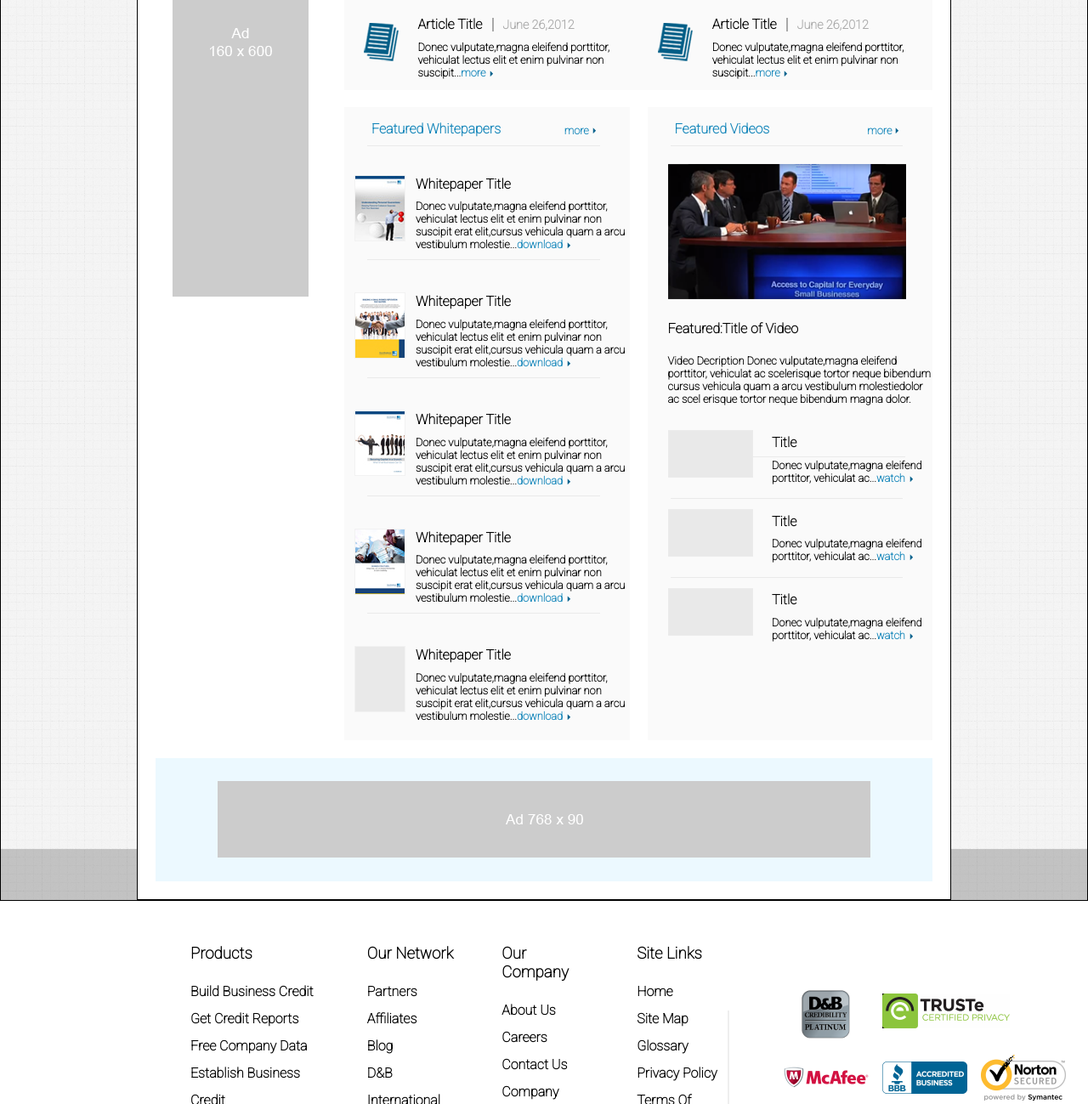
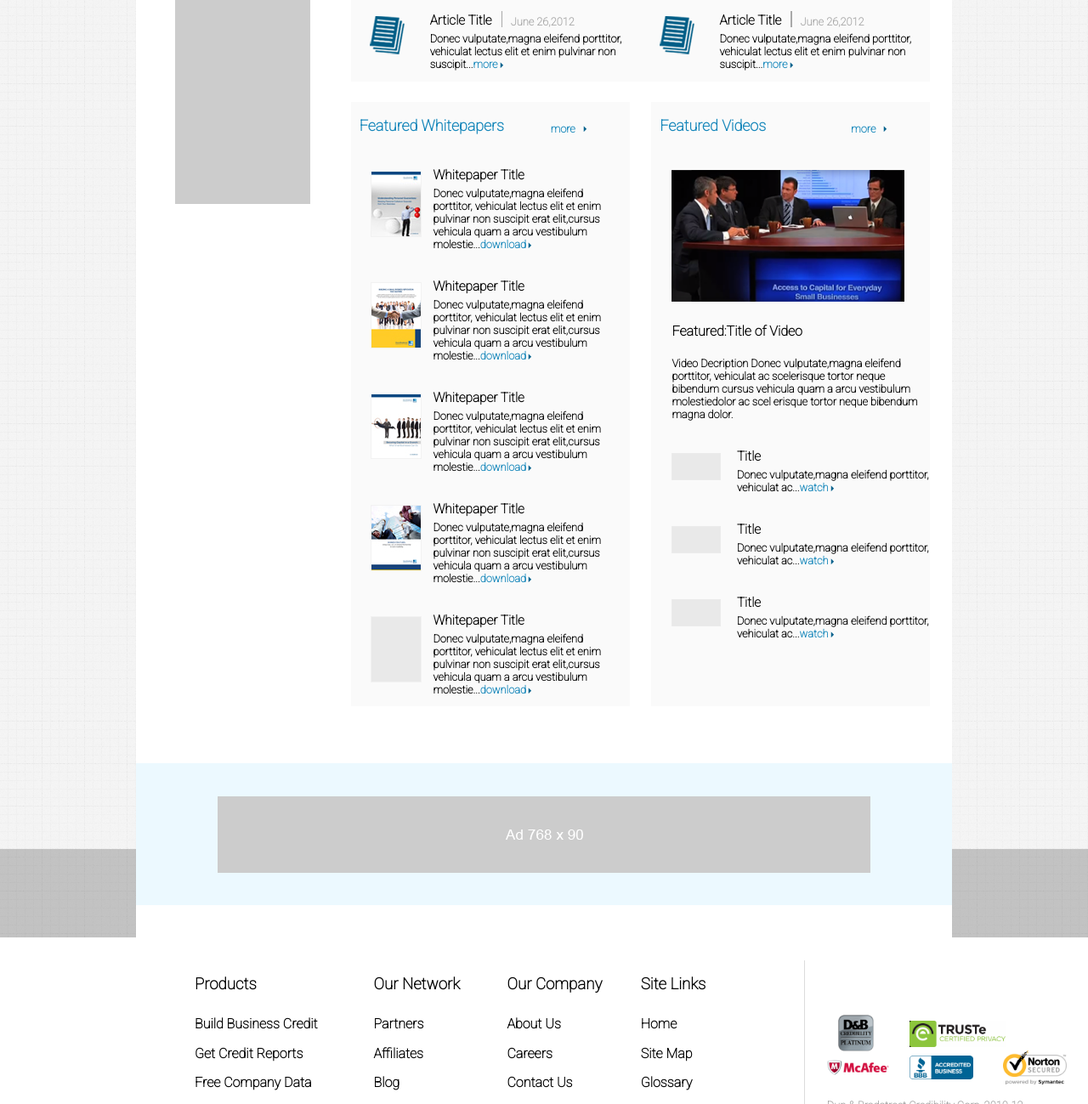
Before and after one commit to SadkiratSingh/Assignment, a plain HTML site: page solution/index.html in a window 1280 px wide. Shown: the part 1501-2800 px from the top of the page at 85% size. Drawn offline with Linux system fonts and the light colour scheme.

```diff
--- a/solution/index.html
+++ b/solution/index.html
@@ -99,6 +99,7 @@
     <!--ALL CONTENT-->
     <div class='content-section'>
         <div class='document' id='allcontent'>
+            <div class='maincontent1'>
                 <!--1-->
                 <div class='maincon-item categories'>
                     <h4>Categories</h4>
@@ -116,7 +117,8 @@
                 <div class='maincon-item leftad'>
                     <img src='images/ad_160x600.png'>
                 </div>
-
+            </div>
+            <div class='maincontent2'>
                 <!--3-->
                 <!--profiles-->
                 <div class='maincon-item company-profiles'>
@@ -326,13 +328,14 @@
                 </div>
                 <!--articles-->
 
+                <div class='morecontent'>
                     <!--5-->
                     <!--whitepapers-->
                     <div class='maincon-item whitepapers '>
                         <div class='content-heading'>
                             <p>Featured Whitepapers</p>
                             <span>more</span>
-                    <img src='images/more_arrow.png'>
+                            <div><img src='images/more_arrow.png'></div>
                         </div>
                         <div class='content-container'>
                             <!--1-->
@@ -458,9 +461,15 @@
                         </div>
                     </div>
                     <!--videos-->
+                </div>
+                <!--morecontent-->
+            </div>
+            <!--MAINCONTENT2-->
+            <!--ad content-->
             <div class='addisplay'>
                 <img src='images/ad_768x90.png'>
              </div>
+            <!--ad content-->
         </div>
         <!--document-->
     </div>
--- a/solution/stylemaster.css
+++ b/solution/stylemaster.css
@@ -11,6 +11,9 @@
     --brownbg:rgb(243,242,242);
     --fontfam:'Roboto', sans-serif;
     --font-small:0.8rem;
+    --font-size1:1vw;
+    --font-size2:1.5vw;
+    --font-size3:1.2vw;
 }
 
 body{
@@ -21,7 +24,7 @@ body{
 }
 
 
-@media screen and (min-width:1024px){
+@media screen and (min-width:800px){
     /* top-section */
     .top-section{
         width:100%;
@@ -260,80 +263,65 @@ body{
     /* banner-section */
 
     /* content-section */
+
+    /* to make my content section responsive I divided it into 2 parts section-1 and section-2
+       in the ratio 1:3. Section-1 contains categories and and ad. Section 2 contains profiles,
+       articles and more-content section which consists of whitepapers and videos */
+
     .content-section{
         width:100%;
-        border:1px solid black;
     }
     #allcontent{
         width:75%;
         margin:auto;
-        border:1px solid black;
-        display:grid;
-        grid-template-columns:1fr 2fr 2fr;
-        grid-template-rows:auto;
+        padding:2%;
         background-color:white;
-        grid-gap:1.3rem;
-        padding:1.3rem;
+        position: relative;
+        height:140vw;
+    }
+    .maincontent1{
+        width:25%;
+        float:left;
+        padding-right:3%;
+    }
+    .maincontent2{
+        width:75%;
+        float:left;
+    }
+    #allcontent::after{
+        content:'';
+        display:table;
+        clear:both;
     }
 
     /* general description of every main content part */
     .maincon-item{
         background-color:var(--lightbrownbg);
     }
+    .morecontent{
+        background-color:white;
+    }
     /* general description of every main content part */
 
-    /*first part*/
-    .categories{
-        background-color:var(--lightbrownbg);
-        padding:1rem;
+    /* arrangement for main-content items */
+    .articles,.company-profiles,.leftad,.categories,.morecontent{
+        width:100%;
     }
-    .categories h4{
-        color:var(--bluetext);
-        margin-top:0;
-        position:relative;
+    .articles,.company-profiles,.morecontent{
+        margin-bottom:3.5%;
     }
-    .category-list{
-        list-style-type:none;
-        padding:0;
-        margin:0;
-        background-color:var(--lightbrownbg);
-    }
-    .category-li{
-        font-weight:bolder;
-        line-height:2.2rem;
-        font-size:0.9rem;
-    }
-    /*first part*/
 
-    /*second part*/
-    .leftad{
-        display:flex;
-        justify-content:center;
-        align-items:flex-start;
-        padding:1.3rem;
-        background-color:white;
-    }
-    /*second part*/
-
-    /*first section*/
-
-    /* arrangement for maincontent items */
-    .articles,.company-profiles{
-        grid-column:2/4;
-    }
-    .leftad{
-        grid-row:2/4;
-        grid-column:1/2;
+    /* more-content is a grid */
+    .morecontent{
+        display:grid;
+        grid-template-columns:1fr 1fr;
+        grid-column-gap:2vw;
     }
     .company-profiles .content-container{
         position:relative;
     }
     .whitepapers .content-item,.videos .content-item{
         position: relative;
-    }
-    .addisplay{
-        grid-column:1/4;
-        grid-row:4/12;
     }
     .profile-add-item{
         grid-row:2/4;
@@ -350,8 +338,44 @@ body{
     }
      /* arrangement for maincontent items */
 
+     /*main-content-1*/
+    .categories{
+        background-color:var(--lightbrownbg);
+        padding:7%;
+    }
+    .categories h4{
+        color:var(--bluetext);
+        margin-top:0;
+        position:relative;
+        font-size:1.4vw;
+    }
+    .category-list{
+        list-style-type:none;
+        padding:0;
+        margin:0;
+        background-color:var(--lightbrownbg);
+    }
+    .category-li{
+        font-weight:bolder;
+        line-height:4.5vh;
+        font-size:var(--font-size1);
+    }
+
+    .leftad{
+        display:flex;
+        justify-content:center;
+        align-items:flex-start;
+        padding:1.3rem;
+        background-color:white;
+    }
+    .leftad>img{
+        max-width:100%;
+    }
+    /*main-content-1*/
+
+
     /* all horizontal lines */
-
+    /*
     .content-heading::after,.content-row::after,.whitepapers .content-item::after,.videos .content-item::after,.categories h4::after,.content-item-special::after{
         content:'';
         display:block;
@@ -385,6 +409,7 @@ body{
     .content-row::after{
         top:6rem;
     }
+    */
     /* all horizontal lines */
 
 
@@ -393,23 +418,24 @@ body{
         color:var(--bluetext);
         font-weight:bolder;
         overflow:hidden;
-        padding:0 2rem 0 2rem;
+        padding:0 3% 0 3%;
         position: relative;
     }
     .content-heading p{
         float:left;
+        font-size:1.4vw;
     }
     .content-heading span{
         float:right;
-        font-size:var(--font-small);
+        font-size:1vw;
         position:absolute;
-        right:3rem;
-        top:1.2rem;
+        right:5vw;
+        top:3vh;
     }
     .content-heading img{
         position:absolute;
-        right:2.5rem;
-        top:1.5rem;
+        right:4vw;
+        top:3.6vh;
     }
 
     /* above every content-container*/
@@ -438,21 +464,27 @@ body{
         grid-row:1/3;
         align-self:center;
     }
+    .content-item-image img{
+        max-width:100%;
+    }
     .content-item-heading h4{
-        margin-bottom:0.3rem;
+        margin-bottom:0.3vh;
+        font-size:var(--font-size3);
+        padding-left:3%;
     }
     .content-item-description{
         grid-column:2/3;
     }
     .content-item-description p{
-        font-size:var(--font-small);
-        margin-top:0.3rem;
+        font-size:var(--font-size1);
+        margin-top:0.3vh;
         font-weight:bold;
+        padding-left:3%;
     }
     .content-item-description p > span{
         color:var(--bluetext);
         font-size:bolder;
-        margin-right:0.3rem;
+        margin-right:0.3vh;
     }
     /* grid of content items inside container*/
 
@@ -474,43 +506,40 @@ body{
     .article-heading::after{
         content:" ";
         display:inline-block;
-        height:1rem;
-        width:0.1rem;
+        height:var(--font-size2);
+        width:0.1vw;
         position: relative;
         top:0.2rem;
         background-color:var(--lighttext);
     }
     .article-heading + span{
         color:var(--lighttext);
-        font-size:0.9rem;
+        font-size:var(--font-size1);
         font-weight:bold;
     }
     .video .content-item-image{
-        margin-left:1.5rem;
+        margin-left:3vh;
     }
-    .video .content-item-description{
-        margin-left:1.4rem;
-    }
-    .video .content-item-heading{
-        margin-left:1.4rem;
+    .video .content-item-description,.video .content-item-heading{
+        margin-left:0.9vw;
     }
     .video .content-item-special{
-        margin-left:1.5rem;
+        margin-left:3vh;
         position: relative;
     }
     .content-item-special-image{
-        margin-top:1rem;
+        margin-top:3vh;
     }
     .content-item-special-image img{
         width:90%;
     }
     .content-item-special-description{
         font-weight:bold;
-        font-size:var(--font-small);
+        font-size:var(--font-size1);
     }
 
     .whitepapers>.content-container>.content-item{
-        padding:0.5rem 0rem;
+        padding:0vw 2vh;
     }
 
     /* addsection */
@@ -520,7 +549,14 @@ body{
         display:flex;
         justify-content:center;
         align-items:center;
-        height:100%;
+        position:absolute;
+        right:0;
+        left:0;
+        top:124vw;
+        bottom:3vw;
+    }
+    .addisplay img{
+        max-width:100%;
     }
     /* addsection */
 
@@ -530,54 +566,54 @@ body{
     .footer{
         width:100%;
         background-color:white;
-        display:flex;
     }
     .credits{
+        width:75%;
+        float:left;
         display:flex;
-        margin-left:11rem;
-        flex-grow:3;
-        padding-top:2rem;
-        padding-bottom:3rem;
-        position: relative;
+        justify-content:space-evenly;
+        padding:2% 4% 4% 15%;
+        position:relative;
     }
     .credits::after{
         content:'';
         display:block;
         position:absolute;
-        width:0.1rem;
-        height:15rem;
-        opacity:0.2;
-        right:0rem;
-        bottom:3rem;
+        width:0.1vh;
+        height:21vw;
+        opacity:0.4;
+        right:1vw;
+        bottom:6vh;
         background-color:var(--lighttext);
+    }
+    .companies-wrapper{
+        width:25%;
+        float:left;
+        margin-top:10vh;
+    }
+    .footer::after{
+        content:'';
+        display:table;
+        clear:both;
     }
     .credits-list{
         list-style-type:none;
         padding:0;
         margin:0;
     }
-    .credits-item{
-        margin-left:3rem;
-    }
     .credits-list-item{
-        line-height:2rem;
+        line-height:2.7vw;
         font-weight:bold;
     }
-    .companies-wrapper{
-        width:35%;
-        padding-top:2rem;
-        padding-bottom:3rem;
-        display:flex;
-    }
     .companies{
+        width:100%;
         display:grid;
-        grid-template-columns:1fr 1fr 1fr;
+        grid-template-columns:1fr 1fr;
         align-items:center;
         justify-items:center;
-        margin-left:3rem;
     }
-    .companies>div{
-        padding:0 0 0 1rem;
+    .companies>div> img{
+        width:75%;
     }
     .trust{
         grid-column:2/4;
@@ -587,22 +623,23 @@ body{
     .dnb{
         position: relative;
         align-self:end;
-        top:1rem;
+        top:1vh;
     }
     .buss,.norton{
         justify-self:start;
     }
     .mcaf{
         align-self:center;
+        margin-left:1vw;
     }
     .ending{
         align-self:start;
         justify-self:start;
-        margin-left:1.5rem;
         grid-column:1/4;
         color:var(--lighttext);
         font-weight:bold;
-        font-size:1rem;
+        font-size:var(--font-size1);
+        margin-left:1vw;
     }
     /*footer*/
 
```
Lines whose indentation alone changed are shown as unchanged.
